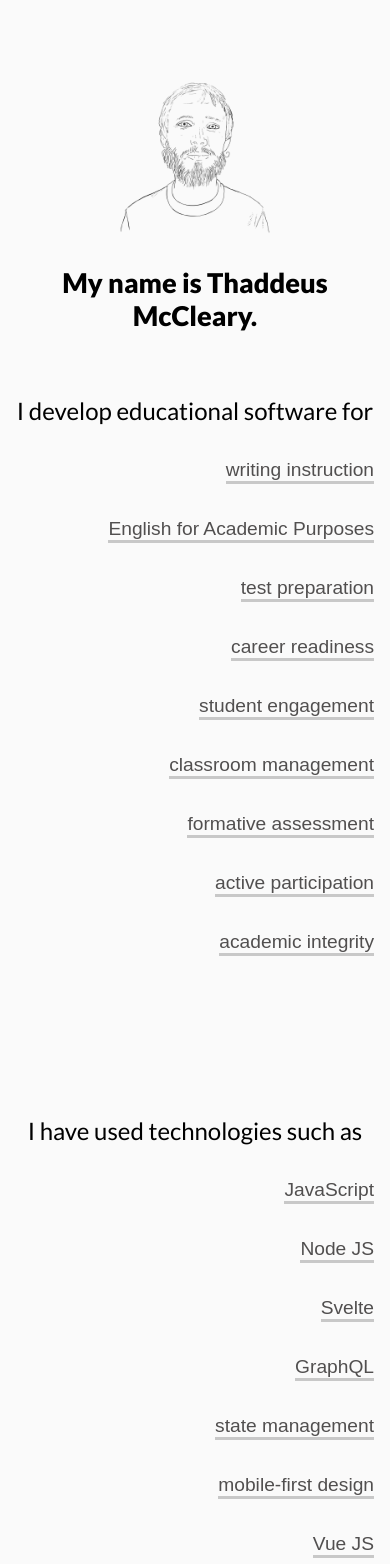
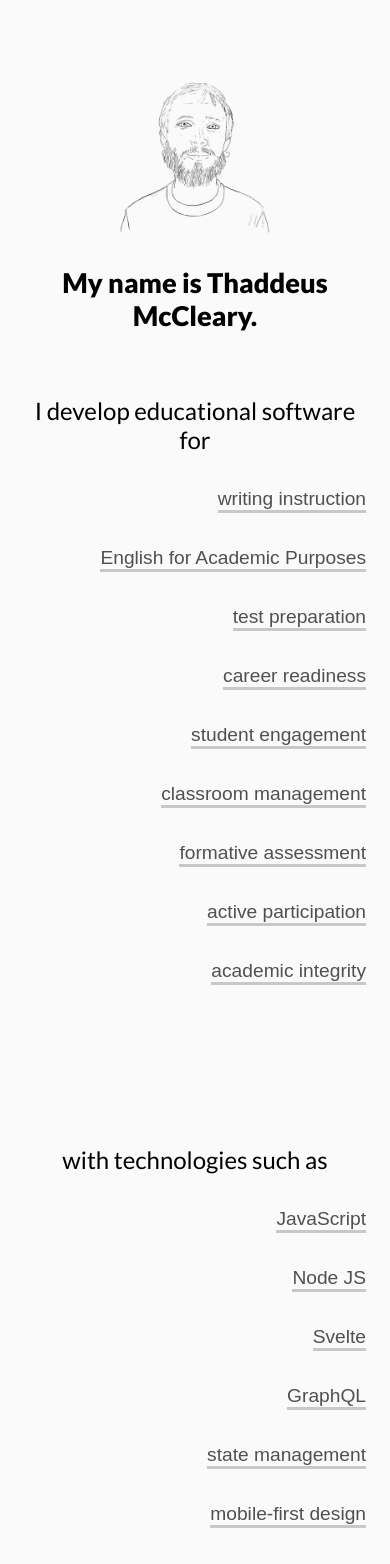
Before and after one commit to thaddeusm/portfolio, a Svelte app: page / in a window 390 px wide. Shown: the top 1564 px of the page. Built offline with nearby package versions, Linux system fonts and the light colour scheme.

Commit message:
Improve readability on mobile

```diff
--- a/public/global.css
+++ b/public/global.css
@@ -71,7 +71,7 @@ ul {
 
 li {
 	font-size: 1.2rem;
-	margin: 2rem 0;
+	margin: 2rem 1.5rem;
 	text-align: right;
 }
 
@@ -110,7 +110,6 @@ button:disabled {
 
 .simple-button {
 	color: var(--dark-gray);
-	margin: 0 1rem;
 	background: none;
 	border: none;
 	outline: none;
--- a/src/views/Home.svelte
+++ b/src/views/Home.svelte
@@ -46,6 +46,12 @@
 	.project-links {
 		margin-bottom: 6rem;
 	}
+
+	@media screen and (max-width: 800px) {
+		h3 {
+			margin: 0 1.5rem;
+		}
+	}
 </style>
 
 <h3>
@@ -61,7 +67,7 @@
 	{/each}
 </ul>
 <h3 class="lower-heading">
-	I have used technologies such as
+	with technologies such as
 </h3>
 <ul>
 	{#each technologyTags as tag}
```
